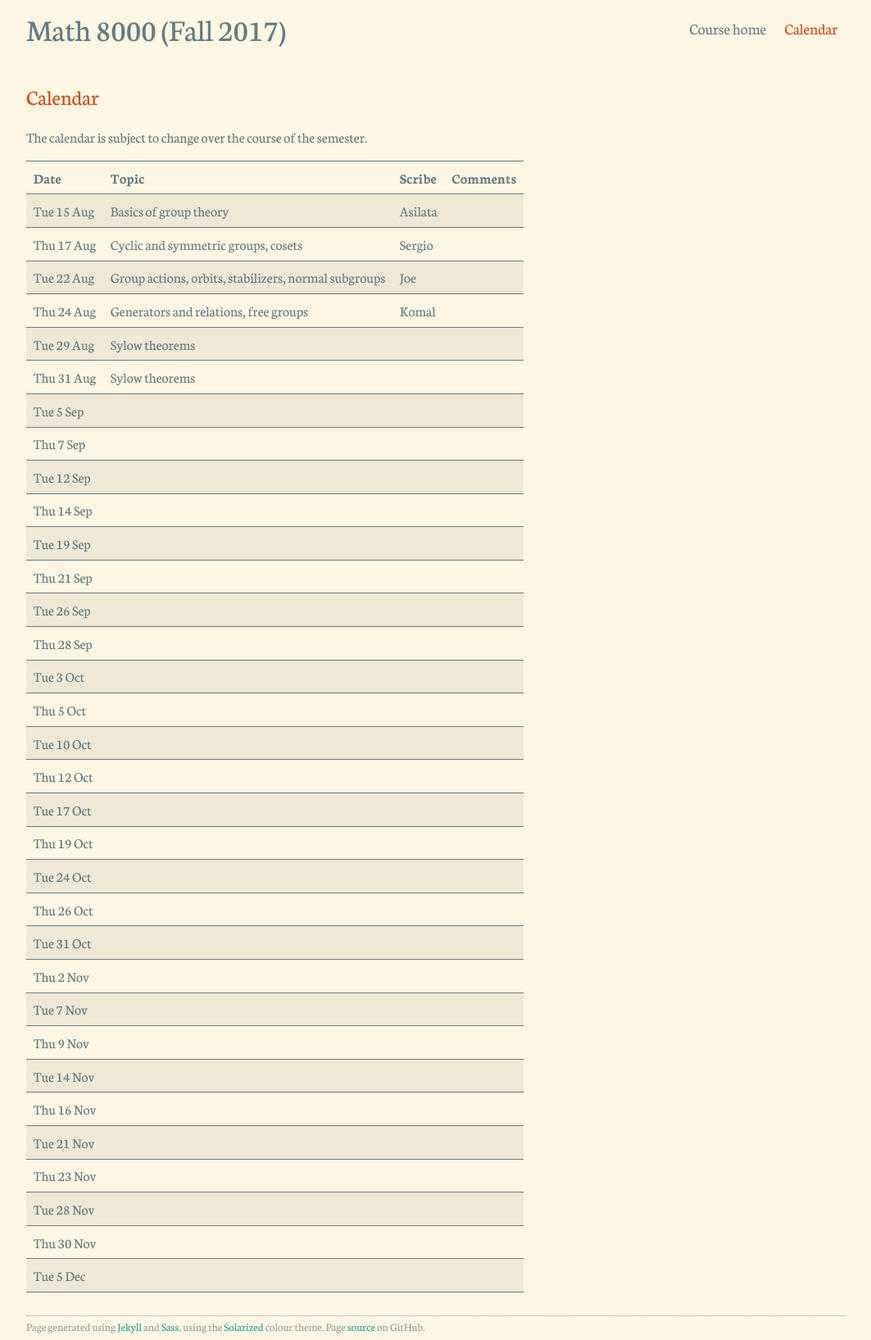
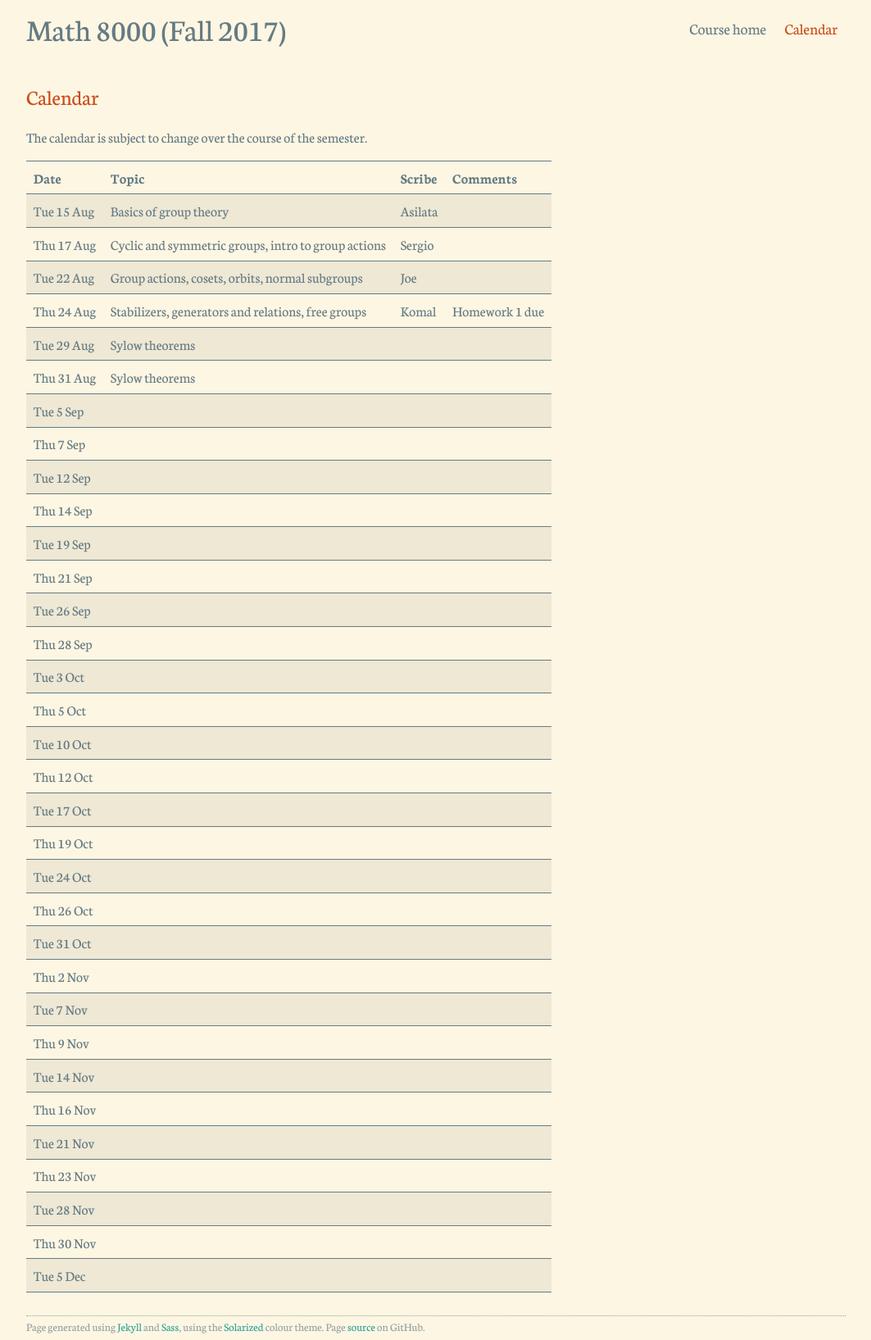
Before and after one commit to asilata/8000fall17, a Jekyll site: the page built from calendar.md, in a window 1280 px wide. Shown: the whole page at 82% size, without its empty margins (108-1171 px from the left). Built offline with Jekyll 4.4.1, drawn with Linux system fonts in a browser that asks for light colours.

Commit message:
Updated calendar.

```diff
--- a/_data/calendar.yml
+++ b/_data/calendar.yml
@@ -4,19 +4,19 @@
   comments:
 
 - date: "2017-08-17"
-  topic: Cyclic and symmetric groups, cosets
+  topic: Cyclic and symmetric groups, intro to group actions
   scribe: Sergio
   comments:
 
 - date: "2017-08-22"
-  topic: Group actions, orbits, stabilizers, normal subgroups
+  topic: Group actions, cosets, orbits, normal subgroups
   scribe: Joe
   comments:
 
 - date: "2017-08-24"
-  topic: Generators and relations, free groups
+  topic: Stabilizers, generators and relations, free groups
   scribe: Komal
-  comments:
+  comments: Homework 1 due
 
 - date: "2017-08-29"
   topic: Sylow theorems
```
